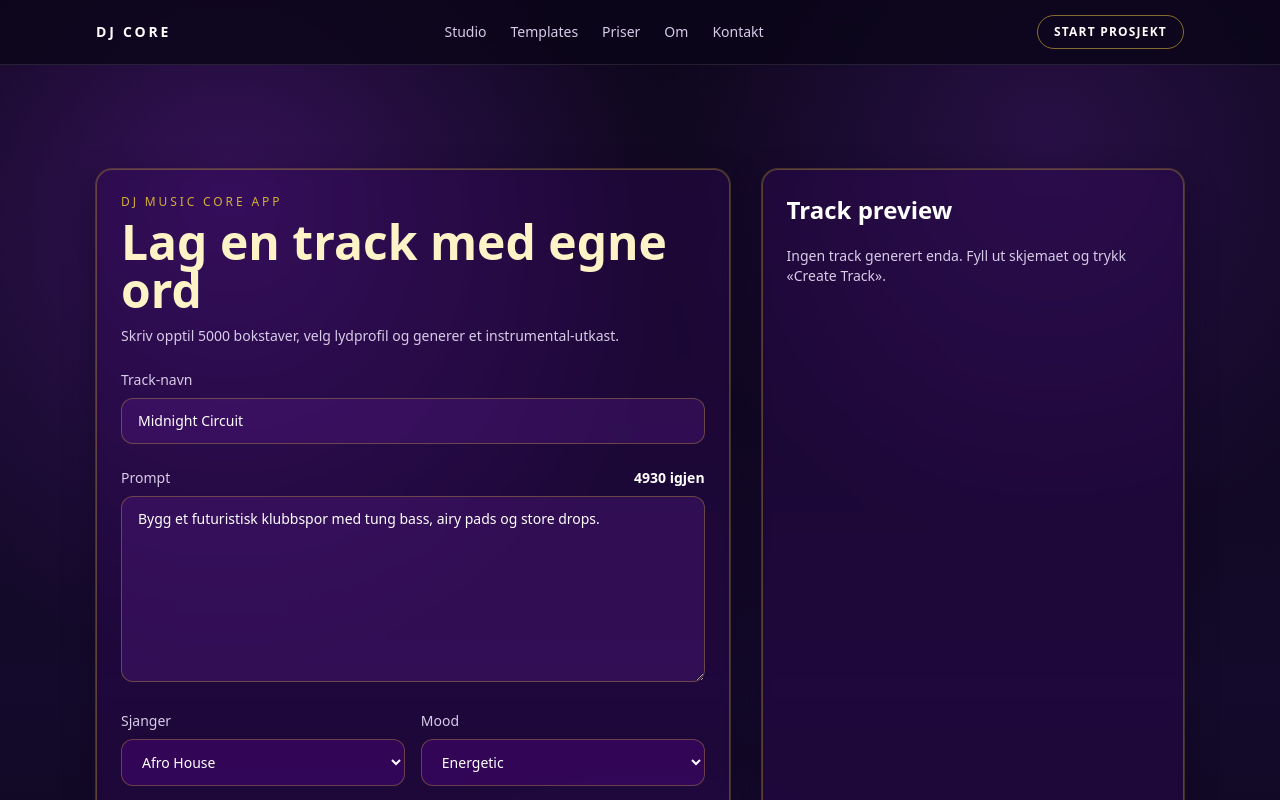
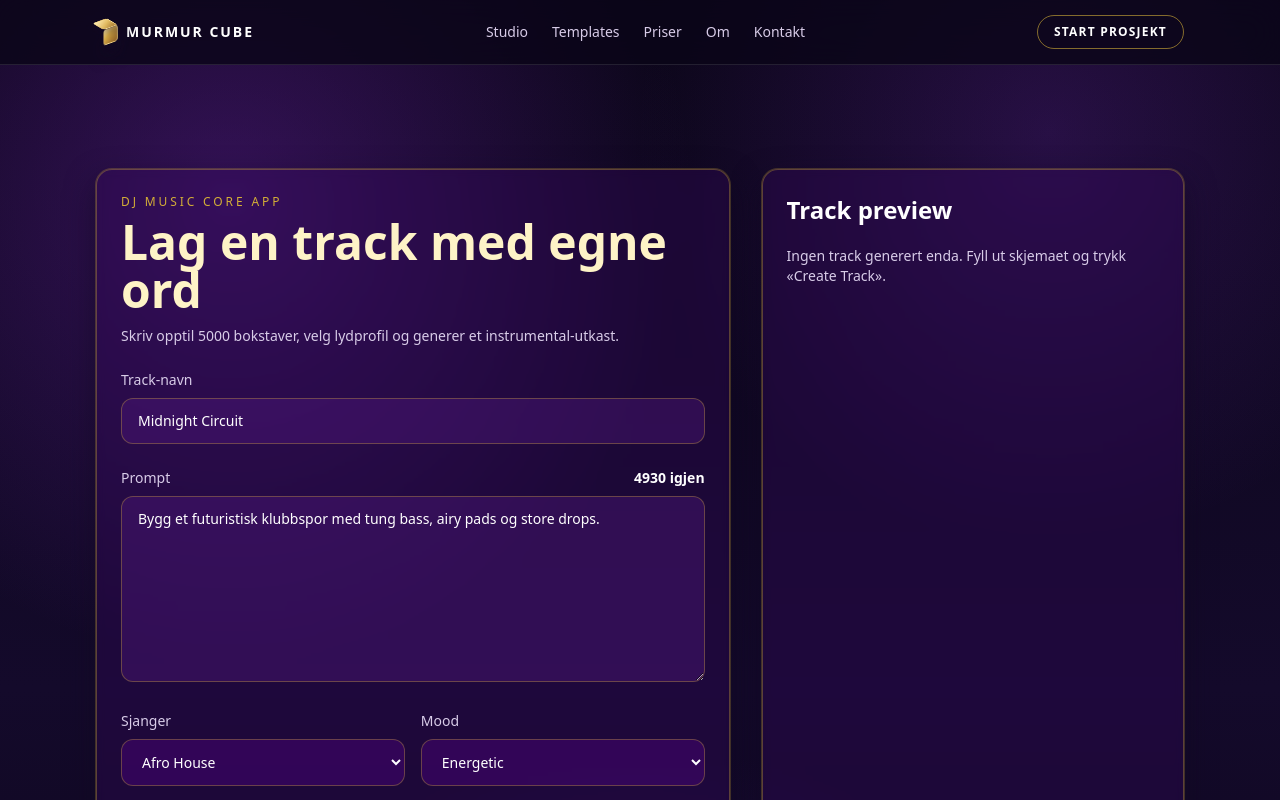
Before and after one commit to MrDiddyz/MurMur-, a Next.js app: page / in a window 1280 px wide. Shown: the top 800 px of the page. Built offline with nearby package versions, Linux system fonts and the light colour scheme.

Commit message:
Add MurMur Cube branding mark to header and footer

```diff
--- a/src/app/globals.css
+++ b/src/app/globals.css
@@ -27,3 +27,45 @@ body {
 a {
   @apply transition-colors duration-200;
 }
+
+.murmur-cube {
+  position: relative;
+  display: inline-block;
+  transform-style: preserve-3d;
+  transform: rotateX(-28deg) rotateY(38deg);
+}
+
+.murmur-cube-sm {
+  width: 18px;
+  height: 18px;
+}
+
+.murmur-cube-md {
+  width: 26px;
+  height: 26px;
+}
+
+.murmur-cube-face {
+  position: absolute;
+  inset: 0;
+  border-radius: 4px;
+  border: 1px solid rgba(255, 235, 170, 0.45);
+  box-shadow:
+    inset 0 0 12px rgba(255, 225, 135, 0.22),
+    0 10px 18px rgba(17, 8, 34, 0.65);
+}
+
+.murmur-cube-front {
+  background: linear-gradient(145deg, #fce7a2 0%, #d5a83f 38%, #7b4a16 100%);
+  transform: translateZ(9px);
+}
+
+.murmur-cube-right {
+  background: linear-gradient(155deg, #e9be62 0%, #9a6324 60%, #59350f 100%);
+  transform: rotateY(90deg) translateZ(9px);
+}
+
+.murmur-cube-top {
+  background: linear-gradient(145deg, #fff1c1 0%, #e1ba5f 55%, #a37024 100%);
+  transform: rotateX(90deg) translateZ(9px);
+}
--- a/src/components/footer.tsx
+++ b/src/components/footer.tsx
@@ -1,11 +1,15 @@
 import Link from 'next/link';
+import { MurmurCubeMark } from '@/components/murmur-cube-mark';
 
 export function Footer() {
   return (
     <footer className="mt-24 border-t border-white/10 py-10 text-sm text-ink">
       <div className="container-shell flex flex-col justify-between gap-6 md:flex-row">
         <div>
-          <p className="font-semibold tracking-[0.18em] text-white">DJ CORE : AI MUSIC STUDIO</p>
+          <p className="flex items-center gap-3 font-semibold tracking-[0.16em] text-white">
+            <MurmurCubeMark size="sm" />
+            MURMUR CUBE : AI MUSIC STUDIO
+          </p>
           <p className="mt-2 max-w-lg">
             Bygg demo-tracks med egne ord, juster sjanger, BPM og intensitet, og velg ren instrumental produksjon.
           </p>
--- /dev/null
+++ b/src/components/murmur-cube-mark.tsx
@@ -0,0 +1,15 @@
+type MurmurCubeMarkProps = {
+  size?: 'sm' | 'md';
+};
+
+export function MurmurCubeMark({ size = 'md' }: MurmurCubeMarkProps) {
+  const sizeClass = size === 'sm' ? 'murmur-cube-sm' : 'murmur-cube-md';
+
+  return (
+    <span className={`murmur-cube ${sizeClass}`} aria-hidden="true">
+      <span className="murmur-cube-face murmur-cube-front" />
+      <span className="murmur-cube-face murmur-cube-right" />
+      <span className="murmur-cube-face murmur-cube-top" />
+    </span>
+  );
+}
--- a/src/components/navigation.tsx
+++ b/src/components/navigation.tsx
@@ -1,4 +1,5 @@
 import Link from 'next/link';
+import { MurmurCubeMark } from '@/components/murmur-cube-mark';
 
 const links = [
   ['Studio', '/'],
@@ -12,8 +13,9 @@ export function Navigation() {
   return (
     <header className="sticky top-0 z-50 border-b border-white/10 bg-night/80 backdrop-blur-lg">
       <div className="container-shell flex h-16 items-center justify-between">
-        <Link href="/" className="text-sm font-semibold tracking-[0.2em] text-white">
-          DJ CORE
+        <Link href="/" className="flex items-center gap-3 text-sm font-semibold tracking-[0.14em] text-white">
+          <MurmurCubeMark size="sm" />
+          MURMUR CUBE
         </Link>
         <nav className="hidden gap-6 text-sm text-ink md:flex">
           {links.map(([label, href]) => (
```
